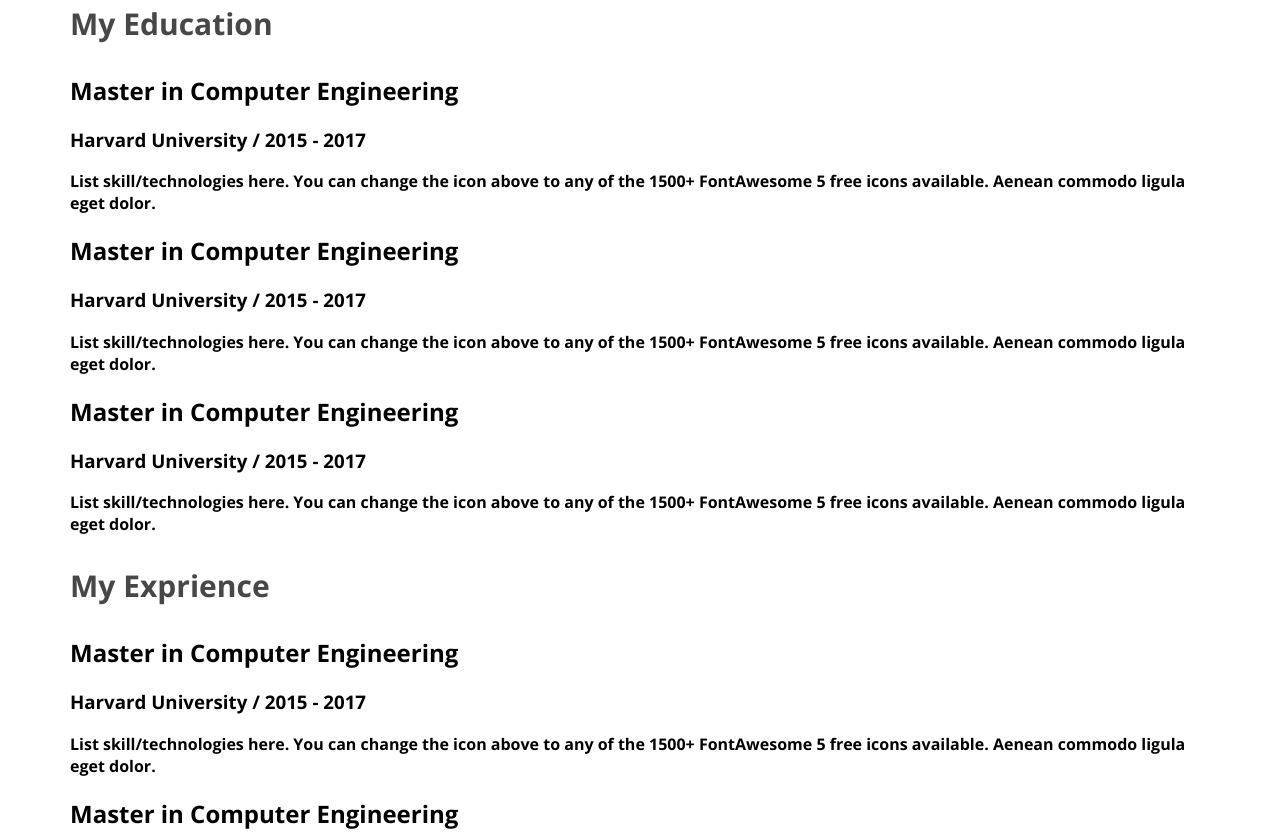
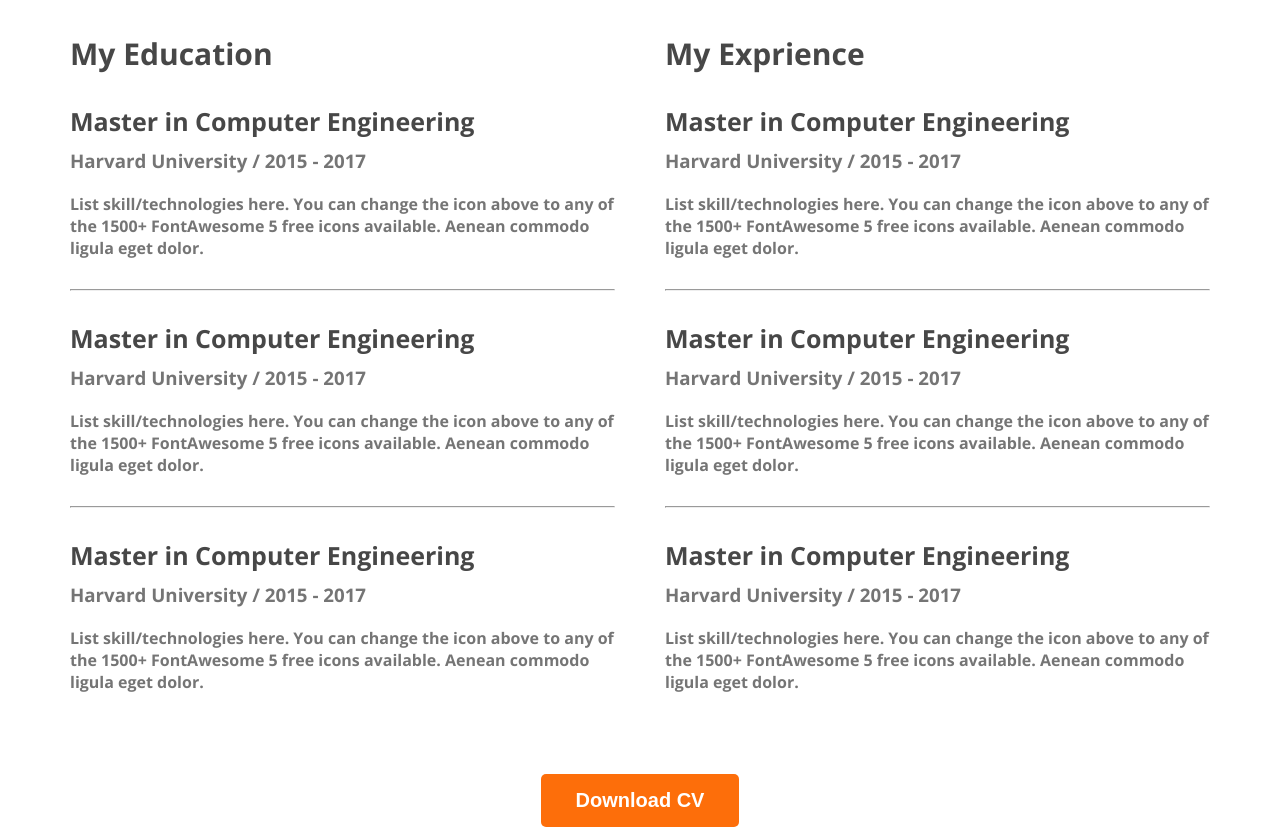
Before and after one commit to mizanurict/web-developer-portfolio, a plain HTML site: page index.html in a window 1280 px wide. Shown: the part 2404-3240 px from the top of the page. Drawn offline with nearby package versions, Linux system fonts and the light colour scheme.

Commit message:
fishined resume section

```diff
--- a/css/portfolio.css
+++ b/css/portfolio.css
@@ -143,3 +143,29 @@ main section {
   font-size: 30px;
   font-weight: 700;
 }
+.resume-container {
+  display: flex;
+  gap: 50px;
+}
+.resume-item-title {
+  color: #474747;
+  font-size: 25px;
+  font-weight: 700;
+  margin-bottom: 10px;
+}
+.resume-item-description,
+.resume-item-institute {
+  color: #757575;
+}
+.resume-container hr{
+  margin: 30px 0px;
+}
+.resume-item-institute{
+  margin-bottom: 20px;
+  margin-top: 0px;
+}
+.download-cv{
+  text-align: center;
+  margin-top: 65px;
+  margin-bottom: 125px;
+}
--- a/index.html
+++ b/index.html
@@ -96,12 +96,14 @@
                         <p class="resume-item-description">List skill/technologies here. You can change the icon above
                             to any of the 1500+ FontAwesome 5 free icons available. Aenean commodo ligula eget dolor.</p>
                     </div>
+                    <hr>
                     <div class="resume-item">
                         <h2 class="resume-item-title">Master in Computer Engineering</h2>
                         <h3 class="resume-item-institute">Harvard University / 2015 - 2017</h3>
                         <p class="resume-item-description">List skill/technologies here. You can change the icon above
                             to any of the 1500+ FontAwesome 5 free icons available. Aenean commodo ligula eget dolor.</p>
                     </div>
+                    <hr>
                     <div class="resume-item">
                         <h2 class="resume-item-title">Master in Computer Engineering</h2>
                         <h3 class="resume-item-institute">Harvard University / 2015 - 2017</h3>
@@ -117,12 +119,14 @@
                         <p class="resume-item-description">List skill/technologies here. You can change the icon above
                             to any of the 1500+ FontAwesome 5 free icons available. Aenean commodo ligula eget dolor.</p>
                     </div>
+                    <hr>
                     <div class="resume-item">
                         <h2 class="resume-item-title">Master in Computer Engineering</h2>
                         <h3 class="resume-item-institute">Harvard University / 2015 - 2017</h3>
                         <p class="resume-item-description">List skill/technologies here. You can change the icon above
                             to any of the 1500+ FontAwesome 5 free icons available. Aenean commodo ligula eget dolor.</p>
                     </div>
+                    <hr>
                     <div class="resume-item">
                         <h2 class="resume-item-title">Master in Computer Engineering</h2>
                         <h3 class="resume-item-institute">Harvard University / 2015 - 2017</h3>
@@ -131,6 +135,9 @@
                     </div>
                 </div>
             </div>
+            <div class="download-cv">
+                <button class="btn-primary">Download CV</button>
+            </div>
         </section>
     </main>
     <footer></footer>
```
